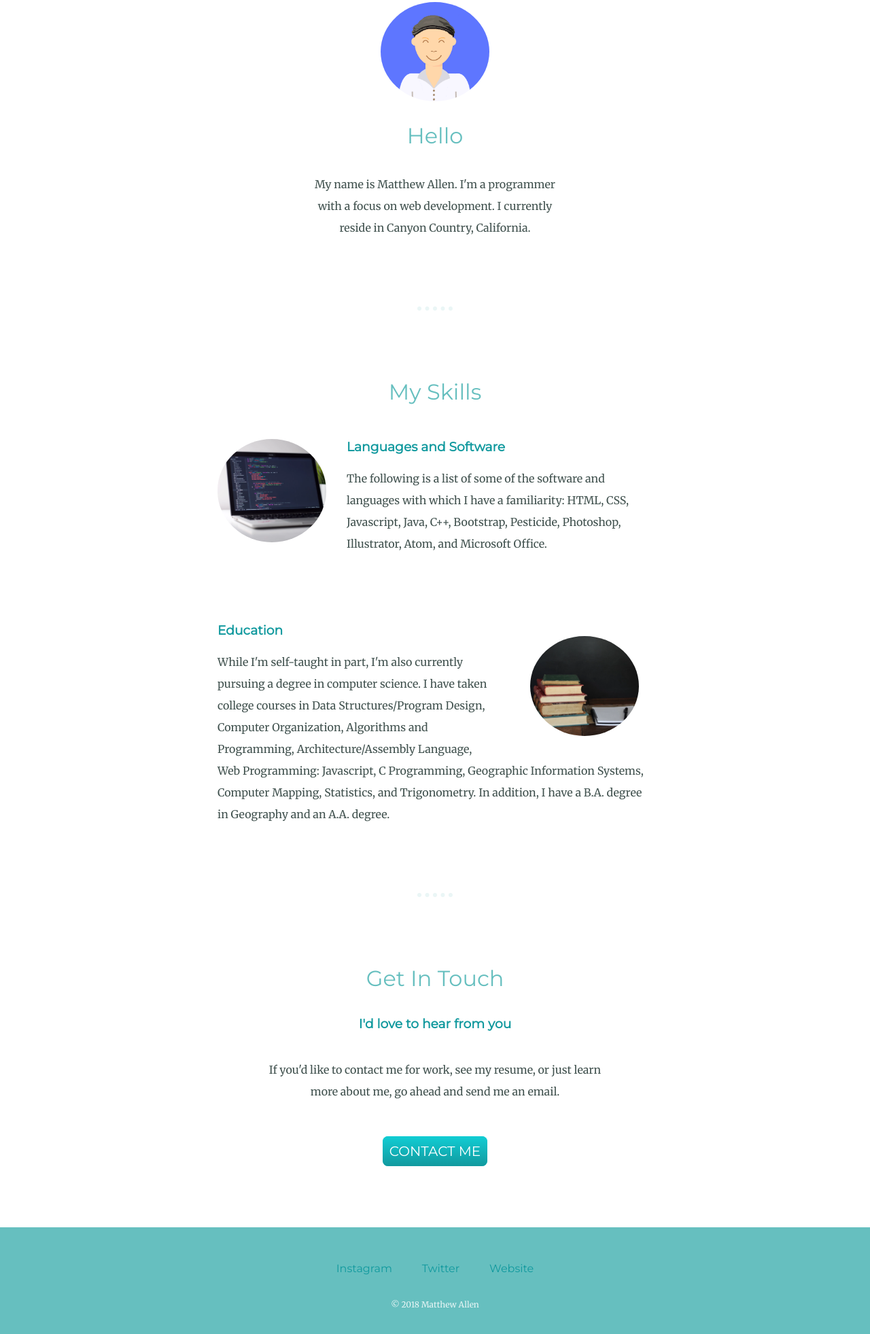
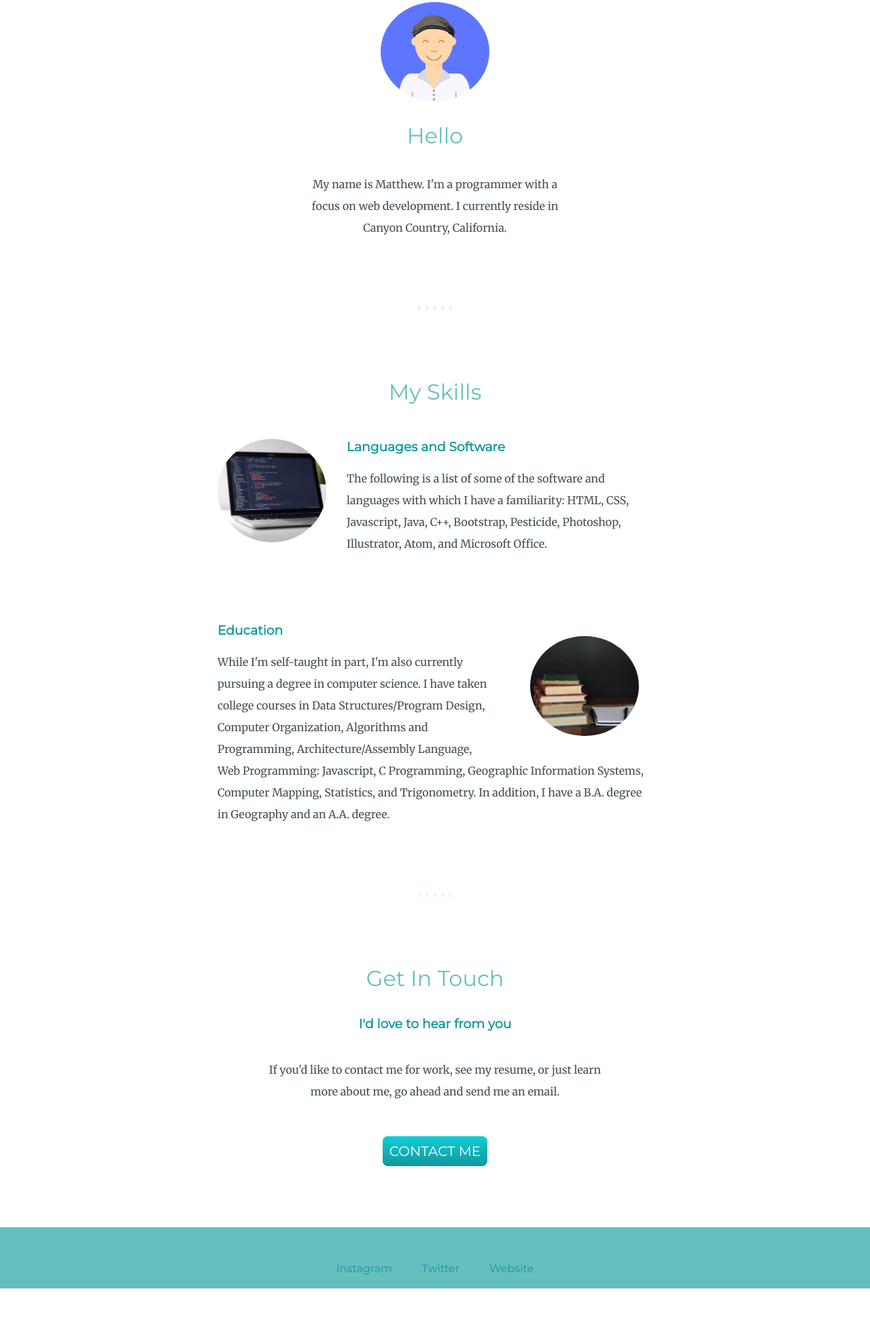
Before and after one commit to matthewcancode/personal, a plain HTML site: page index.html in a window 1280 px wide. Shown: the part 800-2763 px from the top of the page at 68% size. After the commit the page ends 2696 px from the top, so only its background shows below. Drawn offline with Linux system fonts and the light colour scheme.

Commit message:
Changed a few content details.

```diff
--- a/index.html
+++ b/index.html
@@ -28,7 +28,7 @@
     <div class="profile">
       <img class="icon" src="images/icon.png" alt="icon-img">
       <h2>Hello</h2>
-      <p class="intro">My name is Matthew Allen. I'm a programmer with a focus on web development. I currently reside in Canyon Country, California.</p>
+      <p class="intro">My name is Matthew. I'm a programmer with a focus on web development. I currently reside in Canyon Country, California.</p>
     </div>
     <hr>
     <!-- Skills -->
@@ -63,10 +63,9 @@
 
   <!-- Footer -->
   <div class="bottom-container">
-    <a class="footer-link" href="https://www.instagram.com/assembleyourcrew/" target="_blank">Instagram</a>
+    <a class="footer-link" href="https://www.instagram.com/noshadowsfall/" target="_blank">Instagram</a>
     <a class="footer-link" href="https://twitter.com/matthewcancode" target="_blank">Twitter</a>
     <a class="footer-link" href="https://github.com/matthewcancode" target="_blank">Website</a>
-    <p class="copyright">© 2018 Matthew Allen</p>
   </div>
 
 
```
